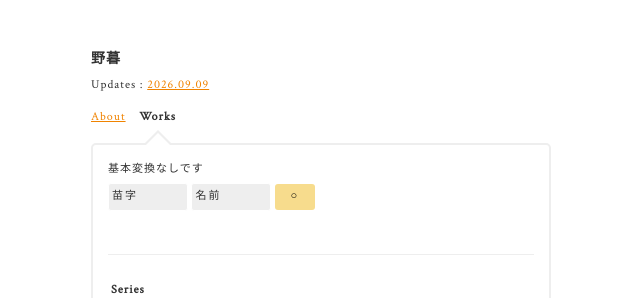
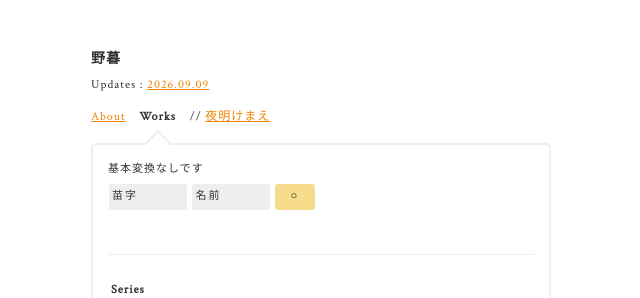
Before and after one commit to bisqhq/bisqhq.github.io, a Jekyll site: the page works.html, which Jekyll copies as it is, in a window 1280 px wide. Shown: the top 298 px of the page, without its empty margins (319-959 px from the left). Built offline with Jekyll 4.4.1, drawn with Linux system fonts in a browser that asks for light colours; some web fonts are replaced.

Commit message:
Update works.html

```diff
--- a/works.html
+++ b/works.html
@@ -14,7 +14,7 @@
         <h1>野暮</h1>
         Updates : <a href="updates/updates.html">2026.09.09</a><br>
         <div class="menu">
-        <a href="https://bisqhq.github.io/">About</a> <p>Works</p>
+        <a href="https://bisqhq.github.io/">About</a> <p>Works</p> // <a href="https://yoakemae.blue/c2/">夜明けまえ</a>
         </div>
         </div>
 
```
